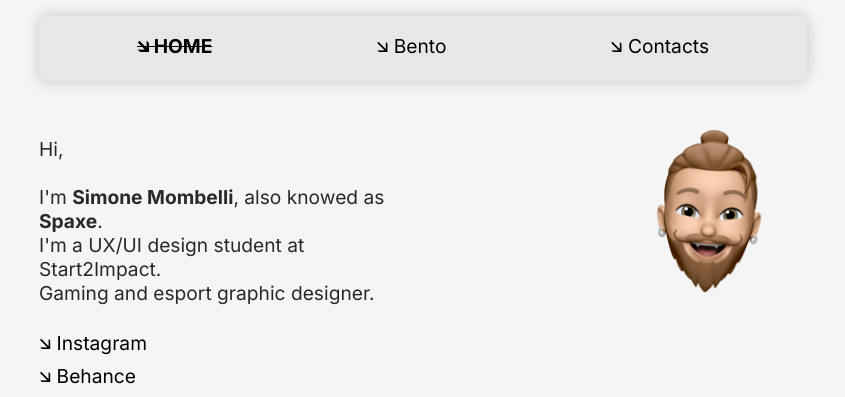
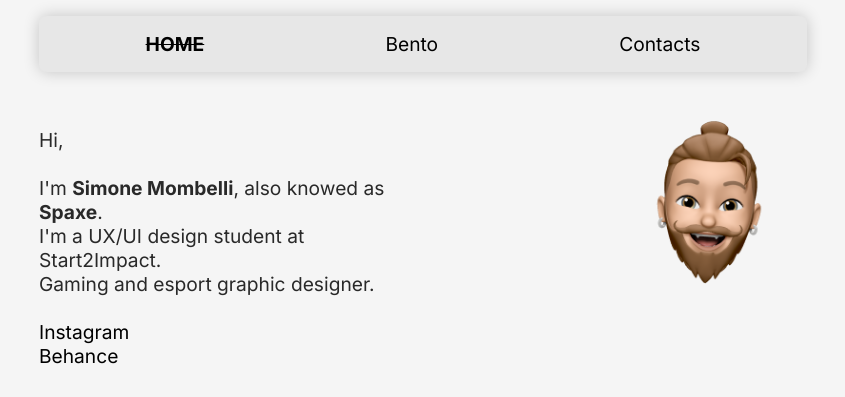
Before and after one commit to spaxedesign/Portfolio, a plain HTML site: page index.html in a window 1280 px wide. Shown: the top 397 px of the page, without its empty margins (217-1062 px from the left). Drawn offline with Linux system fonts and the light colour scheme.

Commit message:
Update index.html

```diff
--- a/index.html
+++ b/index.html
@@ -5,7 +5,7 @@
     <meta property="og:type" content="website">
     <meta property="og:title" content="Spaxe's Portfolio">
     <meta property="og:description" content="Spaxe's portfolio, Gaming and Escport Graphic Designer">
-    <title>🡮 Home</title>
+    <title>Home</title>
     <link rel="stylesheet" href="assets/css/style.css">
     <link rel="icon"
       type="img/png"
@@ -15,9 +15,9 @@
       <body>
         <div class="page">
                 <div class="div-navbar" >
-                    <div><a class="pageactive">🡮 Home</a></div>
-                    <div><a href="https://bento.me/spaxedesign" target="_blank">🡮 Bento</a></div>
-                    <div><a href="./contacts.html">🡮 Contacts</a></div>
+                    <div><a class="pageactive">Home</a></div>
+                    <div><a href="https://bento.me/spaxedesign" target="_blank">Bento</a></div>
+                    <div><a href="./contacts.html">Contacts</a></div>
                 </div>
 
 
@@ -33,10 +33,10 @@
                     <br>
                     <div class="div-socials">
                         <div class="instagram">
-                            <a href="https://www.instagram.com/spaxe.design/" target="_blank">🡮 Instagram</a>
+                            <a href="https://www.instagram.com/spaxe.design/" target="_blank">Instagram</a>
                        </div>
                         <div class="behance">
-                           <a href="https://www.behance.net/spaxe_" target="_blank">🡮 Behance</a>
+                           <a href="https://www.behance.net/spaxe_" target="_blank">Behance</a>
                         </div>
                    </div>
                 </div>
@@ -80,7 +80,7 @@
                 </div>
             </div>
             <div class="div-footer">
-                <a href="https://www.behance.net/spaxe_" target="_blank"> Discover other works 🡮 </a>
+                <a href="https://www.behance.net/spaxe_" target="_blank">Discover other works</a>
 
             </div>
         </div>
```
